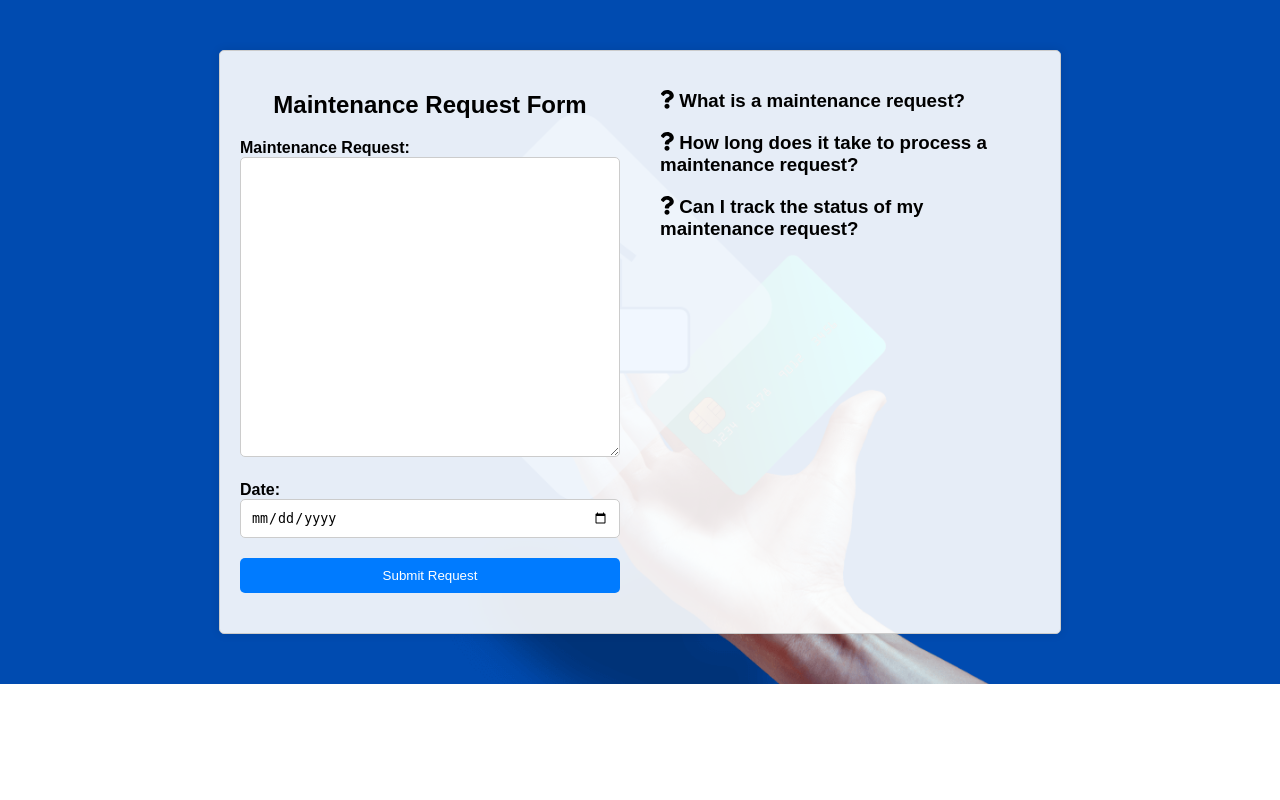
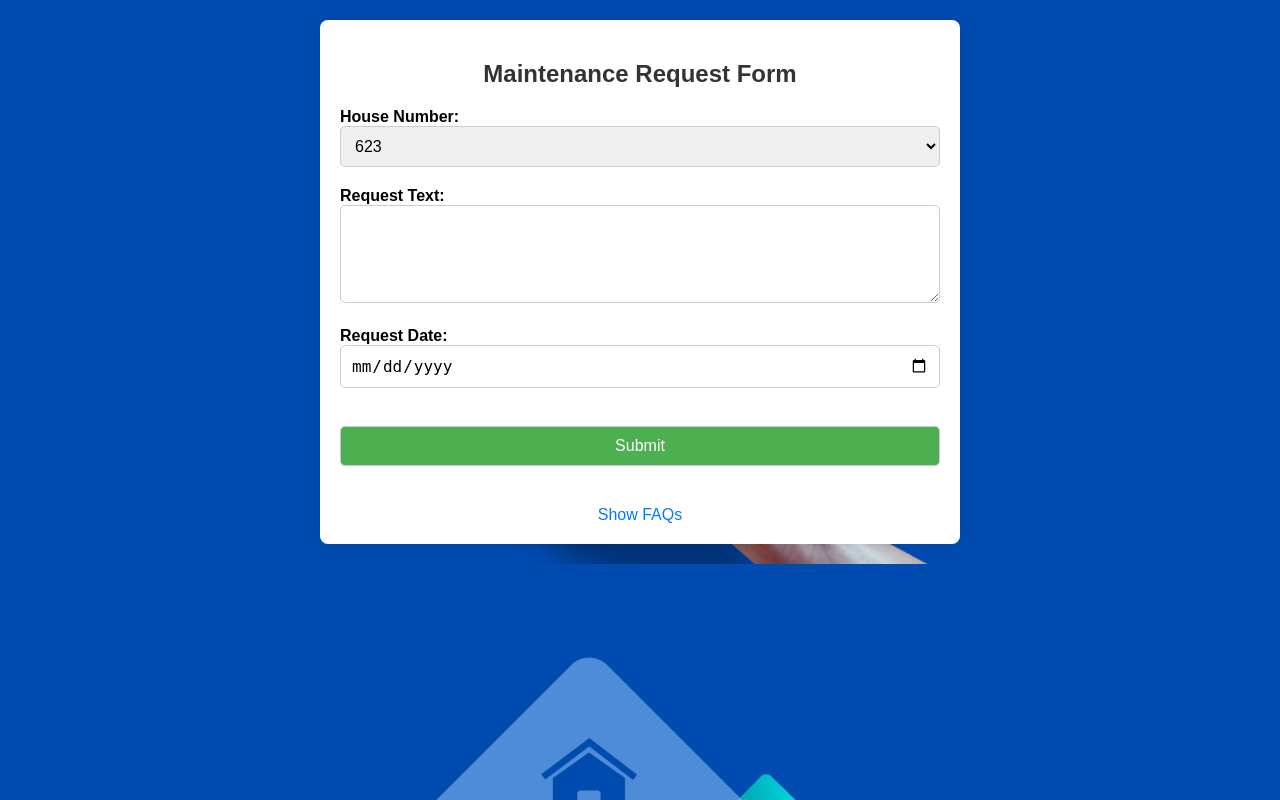
Before and after one commit to mwaisilvesta/qr-house_rental_payment_system, a PHP site: page /maintainance_request.php in a window 1280 px wide. Run offline with PHP 8.4, Linux system fonts and the light colour scheme; data comes from the database, SQL or seed files in the repository; both versions use the stored data as it was after the commit.

```diff
--- a/index.php
+++ b/index.php
@@ -20,6 +20,9 @@
 <style>
 	body{
         background: #80808045;
+        background-image: url('rent.png'); /* Add the path to your background image */
+        background-size: cover; /* Cover the entire background */
+        background-position: center; /* Center the background image */
   }
   .modal-dialog.large {
     width: 80% !important;
--- a/maintainance_request.php
+++ b/maintainance_request.php
@@ -4,166 +4,154 @@
     <meta charset="UTF-8">
     <meta name="viewport" content="width=device-width, initial-scale=1.0">
     <title>Maintenance Request Form</title>
-    <link rel="stylesheet" href="https://cdnjs.cloudflare.com/ajax/libs/font-awesome/5.15.4/css/all.min.css"> <!-- Font Awesome CSS -->
     <style>
-        /* Basic CSS styling */
         body {
             font-family: Arial, sans-serif;
+            background-color: #f4f4f4;
+            background-image: url('rent.png'); /* Add the path to your background image */
+            background-size: cover; /* Cover the entire background */
+            background-position: center; /* Center the background image */
             margin: 0;
             padding: 0;
-            background-image: url('rent.png'); /* Add the path to your background image */
-            background-size: cover; /* Fit the background image within the container without stretching */
-            background-repeat: no-repeat; /* Prevent the background image from repeating */
-            background-position: center; /* Center the background image */
         }
         .container {
-            display: flex;
-            justify-content: space-between;
-            max-width: 800px; /* Increased max-width for better readability of FAQs */
-            margin: 50px auto;
+            max-width: 600px;
+            margin: 20px auto;
             padding: 20px;
-            border: 1px solid #ccc;
-            border-radius: 5px;
-            background-color: rgba(255, 255, 255, 0.9); /* Adjusted background opacity for better readability */
+            background-color: #fff;
+            border-radius: 8px;
             box-shadow: 0 0 10px rgba(0, 0, 0, 0.1);
-        }
-        .form-container {
-            flex: 1;
-            padding-right: 20px;
-            max-width: 600px; /* Adjusted max-width to maintain readability */
-        }
-        .faq-container {
-            flex: 1;
-            padding-left: 20px;
+            position: relative;
         }
         h2 {
             text-align: center;
             margin-bottom: 20px;
-        }
-        .form-group {
-            margin-bottom: 20px;
+            color: #333;
         }
         label {
-            display: block;
             font-weight: bold;
         }
-        textarea {
+        textarea, input[type="date"], input[type="submit"], select {
             width: 100%;
             padding: 10px;
+            margin-bottom: 20px;
             border: 1px solid #ccc;
             border-radius: 5px;
             box-sizing: border-box;
-            resize: vertical;
-            height: 300px; /* Increased height to triple the original size */
-        }
-        input[type="date"] {
-            width: 100%;
-            padding: 10px;
-            border: 1px solid #ccc;
-            border-radius: 5px;
-            box-sizing: border-box;
+            font-size: 16px;
         }
         input[type="submit"] {
-            width: 100%;
-            padding: 10px;
-            border: none;
-            border-radius: 5px;
-            background-color: #007bff;
-            color: #fff;
+            background-color: #4caf50;
+            color: white;
             cursor: pointer;
         }
         input[type="submit"]:hover {
-            background-color: #0056b3;
+            background-color: #45a049;
         }
-        .success-message {
-            color: green;
-            margin-top: 5px;
+        .faq-toggle {
             text-align: center;
+            cursor: pointer;
+            color: #007bff;
+            margin-top: 20px;
         }
         .faq {
-            margin-bottom: 20px;
+            display: none;
+            padding-top: 20px;
         }
         .faq h3 {
-            cursor: pointer;
+            color: #333;
         }
         .faq p {
-            display: none;
-        }
-        .faq.open p {
-            display: block;
-        }
-        .faq i {
-            float: right;
+            margin-top: 5px;
         }
     </style>
 </head>
 <body>
     <div class="container">
-        <div class="form-container">
-            <h2>Maintenance Request Form</h2>
-            <form id="maintenanceForm" method="post" action="process_request.php">
-                <div class="form-group">
-                    <label for="requestText">Maintenance Request:</label>
-                    <textarea id="requestText" name="requestText" rows="15" required></textarea> <!-- Increased rows to triple the original size -->
-                </div>
-                <div class="form-group">
-                    <label for="requestDate">Date:</label>
-                    <input type="date" id="requestDate" name="requestDate" required>
-                </div>
-                <div class="form-group">
-                    <input type="submit" value="Submit Request">
-                </div>
-            </form>
-            <p id="successMessage" class="success-message" style="display: none;">Maintenance request submitted successfully!</p>
-        </div>
-        <!-- FAQs -->
-        <div class="faq-container">
-            <div class="faq">
-                <h3><i class="fas fa-question"></i> What is a maintenance request?</h3>
-                <p>A maintenance request is a formal submission made by a tenant to report a problem or request repairs or maintenance in their rental property.</p>
-            </div>
-            <div class="faq">
-                <h3><i class="fas fa-question"></i> How long does it take to process a maintenance request?</h3>
-                <p>The time taken to process a maintenance request varies depending on the nature and urgency of the issue. Typically, property managers aim to address non-emergency requests within a reasonable timeframe, while emergency issues are dealt with immediately.</p>
-            </div>
-            <div class="faq">
-                <h3><i class="fas fa-question"></i> Can I track the status of my maintenance request?</h3>
-                <p>Yes, many property management systems allow tenants to track the status of their maintenance requests online. You may receive notifications or updates on the progress of your request.</p>
-            </div>
+        <h2>Maintenance Request Form</h2>
+        <?php
+        if ($_SERVER["REQUEST_METHOD"] == "POST") {
+            $servername = "localhost";
+            $username = "root";
+            $password = "";
+            $dbname = "house_rental_db";
+
+            $conn = new mysqli($servername, $username, $password, $dbname);
+
+            if ($conn->connect_error) {
+                die("Connection failed: " . $conn->connect_error);
+            }
+
+            $request_text = $_POST['request_text'];
+            $request_date = $_POST['request_date'];
+            $house_no = $_POST['house_no'];
+
+            $stmt = $conn->prepare("INSERT INTO maintenance_requests (request_text, request_date, house_no) VALUES (?, ?, ?)");
+            $stmt->bind_param("sss", $request_text, $request_date, $house_no);
+
+            if ($stmt->execute()) {
+                echo "<p style='color: green;'>Request submitted successfully!</p>";
+            } else {
+                echo "<p style='color: red;'>Error submitting request.</p>";
+            }
+
+            $stmt->close();
+            $conn->close();
+        }
+        ?>
+        <form action="<?php echo htmlspecialchars($_SERVER["PHP_SELF"]); ?>" method="POST">
+            <label for="house_no">House Number:</label><br>
+            <select id="house_no" name="house_no">
+                <?php
+                $servername = "localhost";
+                $username = "root";
+                $password = "";
+                $dbname = "house_rental_db";
+
+                $conn = new mysqli($servername, $username, $password, $dbname);
+
+                if ($conn->connect_error) {
+                    die("Connection failed: " . $conn->connect_error);
+                }
+
+                $sql = "SELECT house_no FROM houses"; // Assuming 'houses' is the table name storing house numbers
+                $result = $conn->query($sql);
+
+                if ($result->num_rows > 0) {
+                    while($row = $result->fetch_assoc()) {
+                        echo "<option value='" . $row["house_no"] . "'>" . $row["house_no"] . "</option>";
+                    }
+                } else {
+                    echo "<option value=''>No houses found</option>";
+                }
+
+                $conn->close();
+                ?>
+            </select><br>
+            <label for="request_text">Request Text:</label><br>
+            <textarea id="request_text" name="request_text" rows="4" cols="50"></textarea><br>
+            <label for="request_date">Request Date:</label><br>
+            <input type="date" id="request_date" name="request_date"><br><br>
+            <input type="submit" value="Submit">
+        </form>
+        <div class="faq-toggle" onclick="toggleFAQs()">Show FAQs</div>
+        <div class="faq">
+            <h3>Frequently Asked Questions (FAQs)</h3>
+            <!-- FAQ content remains unchanged -->
         </div>
     </div>
 
-    <script src="https://cdnjs.cloudflare.com/ajax/libs/font-awesome/5.15.4/js/all.min.js"></script> <!-- Font Awesome JS -->
     <script>
-        // FAQ toggle functionality
-        document.querySelectorAll('.faq h3').forEach(item => {
-            item.addEventListener('click', event => {
-                const faq = event.target.parentElement;
-                faq.classList.toggle('open');
-            });
-        });
-
-        // Form submission handling (for demonstration purposes)
-        document.getElementById("maintenanceForm").addEventListener("submit", function(event) {
-            event.preventDefault(); // Prevent form submission (for demonstration purposes)
-            var requestData = {
-                requestText: document.getElementById("requestText").value,
-                requestDate: document.getElementById("requestDate").value
-            };
-            fetch('process_request.php', {
-                method: 'POST',
-                body: JSON.stringify(requestData),
-                headers: {
-                    'Content-Type': 'application/json'
-                }
-            })
-            .then(response => response.json())
-            .then(data => {
-                document.getElementById("successMessage").style.display = "block";
-                document.getElementById("maintenanceForm").reset();
-            })
-            .catch(error => console.error('Error:', error));
-        });
+        function toggleFAQs() {
+            var faq = document.querySelector('.faq');
+            if (faq.style.display === 'none') {
+                faq.style.display = 'block';
+                document.querySelector('.faq-toggle').innerText = 'Hide FAQs';
+            } else {
+                faq.style.display = 'none';
+                document.querySelector('.faq-toggle').innerText = 'Show FAQs';
+            }
+        }
     </script>
 </body>
 </html>
```
Also changed, not shown: database/house_rental_db.sql (+9 -1 lines), maintainance_view.php (+11 -0 lines), navbar.php (+16 -14 lines), user_action.php (+20 -2 lines), user_dashboard.php (+26 -17 lines), user_logout.php (line endings or trailing spaces).
